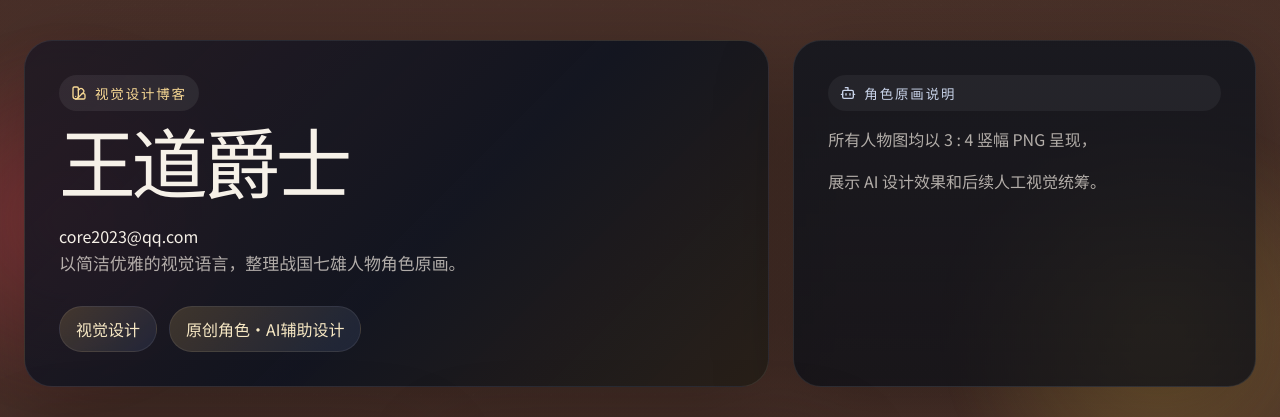
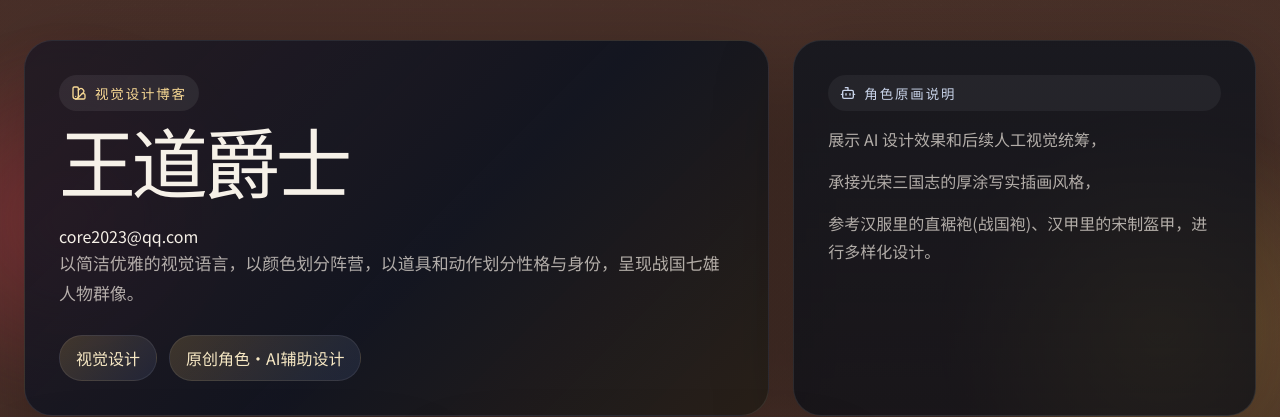
Before and after one commit to HelloWarcraft/my-portfolio, a React (Vite) app: page / in a window 1280 px wide. Shown: the top 417 px of the page. Built offline with nearby package versions, Linux system fonts and the light colour scheme.

Commit message:
feat: update description

```diff
--- a/src/App.jsx
+++ b/src/App.jsx
@@ -339,7 +339,7 @@ function App() {
             core2023@qq.com
             </h4>
             <p className="hero-summary">
-              以简洁优雅的视觉语言，整理战国七雄人物角色原画。
+              以简洁优雅的视觉语言，以颜色划分阵营，以道具和动作划分性格与身份，呈现战国七雄人物群像。
             </p>
             <div className="hero-tags">
               <span>视觉设计</span>
@@ -353,10 +353,13 @@ function App() {
                 <span>角色原画说明</span>
               </div>
               <p>
-                所有人物图均以 3 : 4 竖幅 PNG 呈现，
+                展示 AI 设计效果和后续人工视觉统筹，
               </p>
               <p>
-                展示 AI 设计效果和后续人工视觉统筹。
+                承接光荣三国志的厚涂写实插画风格，
+              </p>
+              <p>
+                参考汉服里的直裾袍(战国袍)、汉甲里的宋制盔甲，进行多样化设计。
               </p>
             </div>
           </div>
@@ -447,7 +450,15 @@ function App() {
               <Reveal key={`${activeState}-${item.id}`} delay={(index % 12) * 35}>
                 <article className="gallery-card">
                   <div className="gallery-image-wrap">
-                    <img src={item.image} alt={item.name} loading="lazy" />
+                  <img
+                      src={item.image}
+                      alt={item.name}
+                      loading="lazy"
+                      onContextMenu={(e) => e.preventDefault()}
+                      draggable="false"
+                      onDragStart={(e) => e.preventDefault()}
+                      className="select-none pointer-events-none"
+                    />
                     <div className="gallery-glow" aria-hidden="true" />
                   </div>
                   <div className="gallery-copy">
```
